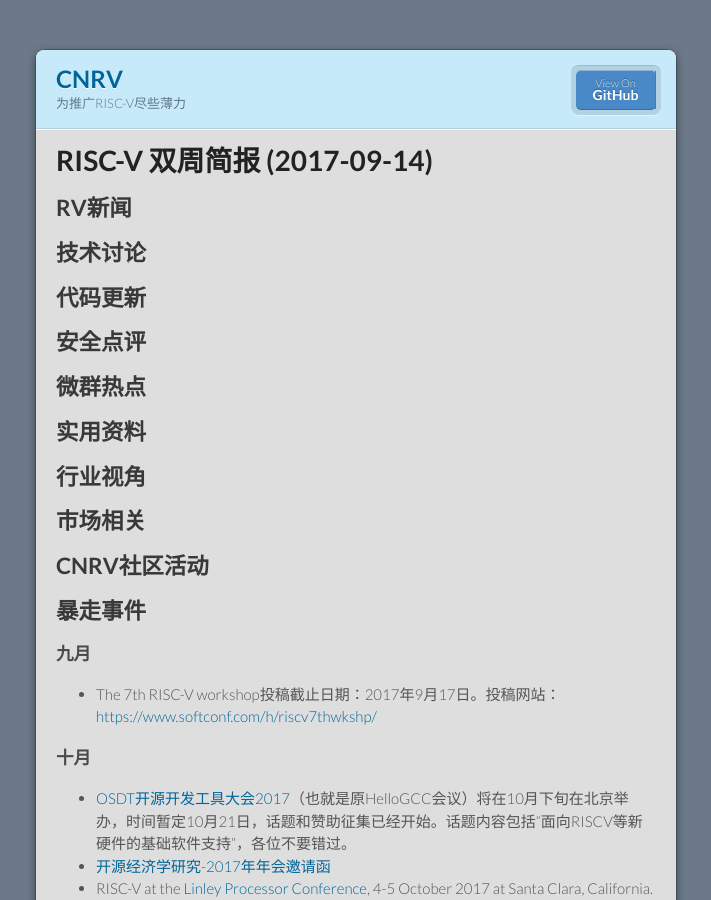
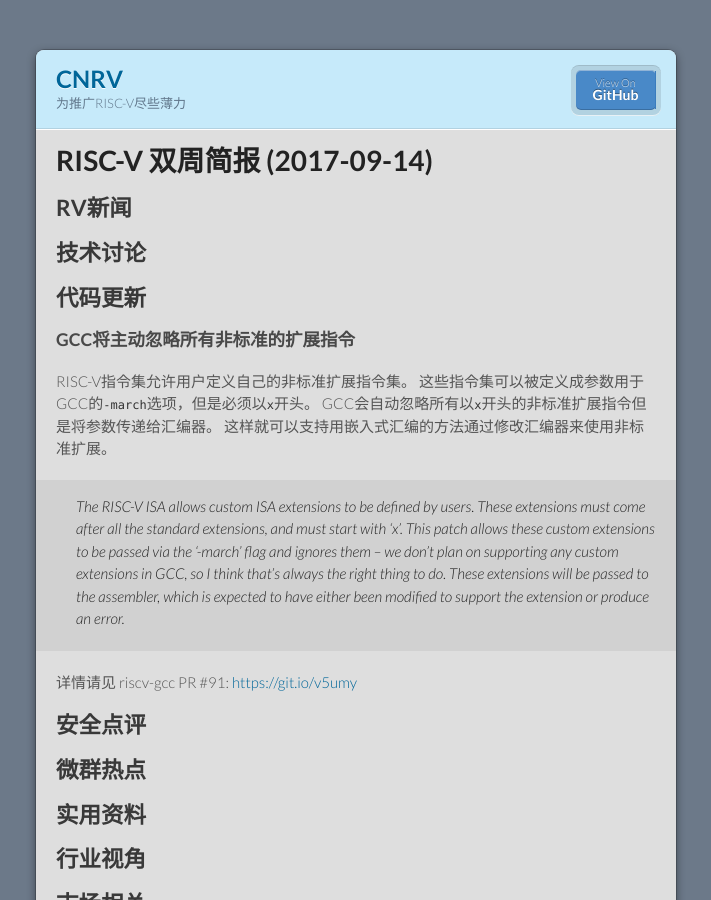
Before and after one commit to cnrv/home, a Jekyll site: the page built from bi-week-rpts/2017-09-14.md, in a window 1280 px wide and 900 px high. Shown: the whole window, without its empty margins (284-995 px from the left). Built offline with Jekyll 4.4.1, drawn with Linux system fonts in a browser that asks for light colours; Markdown is read by kramdown in place of the engine named in the settings; comment, search, counter and statistics services are not loaded; our own code applies the rules of GitHub Pages for plain Markdown files.

Commit message:
GCC will ignore all custom extension sets

```diff
--- a/bi-week-rpts/2017-09-14.md
+++ b/bi-week-rpts/2017-09-14.md
@@ -9,6 +9,24 @@ layout: default
 ## 技术讨论
 
 ## 代码更新
+
+### GCC将主动忽略所有非标准的扩展指令
+
+RISC-V指令集允许用户定义自己的非标准扩展指令集。
+这些指令集可以被定义成参数用于GCC的`-march`选项，但是必须以`x`开头。
+GCC会自动忽略所有以`x`开头的非标准扩展指令但是将参数传递给汇编器。
+这样就可以支持用嵌入式汇编的方法通过修改汇编器来使用非标准扩展。
+
+> The RISC-V ISA allows custom ISA extensions to be defined by users.
+> These extensions must come after all the standard extensions, and must
+> start with 'x'. This patch allows these custom extensions to be passed
+> via the '-march' flag and ignores them -- we don't plan on supporting
+> any custom extensions in GCC, so I think that's always the right thing
+> to do. These extensions will be passed to the assembler, which is
+> expected to have either been modified to support the extension or
+> produce an error.
+
+详情请见 riscv-gcc PR \#91: [https://git.io/v5umy](https://github.com/riscv/riscv-gcc/pull/91)
 
 ## 安全点评
 
```
